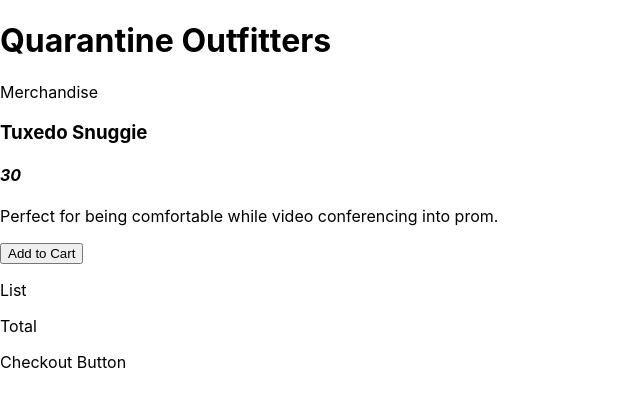
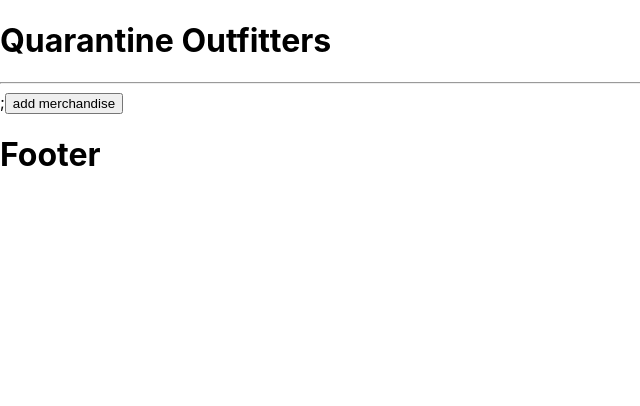
Before and after one commit to kwicz/merch-site, a React (Create React App) app: page / in a window 1280 px wide. Shown: the top 406 px of the page, without its empty margins (0-640 px from the left). Built offline with nearby package versions, Linux system fonts and the light colour scheme.

Commit message:
add Item Control and update Item files
Co-authored-by: Matt Taylor <taylor.matt@protonmail.com>
Co-authored-by: Patrick Delaney <Prestwick97@gmail.com>
Co-authored-by: S. Podolak <stephpodolak@gmail.com>

```diff
--- a/src/components/App.js
+++ b/src/components/App.js
@@ -1,15 +1,16 @@
 import React from "react";
 import Header from "./Layout/Header";
-import Cart from "./Cart/Cart";
-import Merchandise from "./Merchandise/Merchandise";
+// import CartControl from './CartControl';
+import Footer from './Layout/Footer';
+import ItemControl from "./Merchandise/ItemControl";
 
 
 function App(){
   return (
     <React.Fragment>
       <Header />
-      <Merchandise />
-      <Cart />
+      <ItemControl />
+      <Footer />
     </React.Fragment>
   );
 }
--- a/src/components/Cart/Cart.js
+++ b/src/components/Cart/Cart.js
@@ -1,16 +1,32 @@
-import React from 'react';
-import List from './List';
-import Total from './Total';
-import CheckoutButton from './CheckoutButton';
+// import React from 'react';
+// // import List from './List';
+// import Total from './Total';
+// import CheckoutButton from './CheckoutButton';
+// import Item from '../Merchandise/Item';
 
-const Cart = () => {
-  return (
-    <React.Fragment>
-      <List />
-      <Total />
-      <CheckoutButton />
-    </React.Fragment>
-  );
-}
+// class Cart extends React.Component {
 
-export default Cart;
+//   constructor(props) {
+//     super(props);
+//     this.state = {
+//       userCart: []
+//     };
+//   }
+
+//     render() {
+//       return (
+//         <React.Fragment>
+//           {userCart.map((item, index) =>
+//             <Item
+//             name={item.name}
+//             price={item.price}
+//             key={index}/>
+//             )}
+//           <Total />
+//           <CheckoutButton />
+//         </React.Fragment>
+//       );
+//     }
+// }
+
+// export default Cart;
--- a/src/components/Cart/CheckoutButton.js
+++ b/src/components/Cart/CheckoutButton.js
@@ -4,7 +4,7 @@ import React from 'react';
 const CheckoutButton = () => {
   return (
     <React.Fragment>
-      <p>Checkout Button</p>
+      <button>Checkout</button>
     </React.Fragment>
   );
 }
--- a/src/components/Cart/List.js
+++ b/src/components/Cart/List.js
@@ -1,13 +1,19 @@
-import React from 'react';
-import PropTypes from "prop-types";
+// import React from 'react';
+// import PropTypes from "prop-types";
 
 
-const List = () => {
-  return (
-    <React.Fragment>
-      <p>List</p>
-    </React.Fragment>
-  );
-}
+// const List = () => {
+//   return (
+//     <React.Fragment>
+//       <p>List</p>
+//     </React.Fragment>
+//   );
+// }
 
-export default List;
+// List.propTypes = {
+//   name: PropTypes.string,
+//   price: PropTypes.number,
+//   description: PropTypes.string
+// };
+
+// export default List;
--- a/src/components/Cart/Total.js
+++ b/src/components/Cart/Total.js
@@ -4,7 +4,7 @@ import React from 'react';
 const Total = () => {
   return (
     <React.Fragment>
-      <p>Total</p>
+      <p>Total: </p>
     </React.Fragment>
   );
 }
--- /dev/null
+++ b/src/components/CartControl.js
@@ -0,0 +1,47 @@
+import React from 'react';
+import Merchandise from './Merchandise/Merchandise';
+import Cart from './Cart/Cart';
+
+class CartControl extends React.Component {
+
+  constructor(props) {
+    super(props);
+    this.state = {
+      // formVisibleOnPage: false,
+      masterCartList: []
+    };
+  }
+
+  handleAddingNewItemToCart = (newItem) => {
+    const newMasterCartList = this.state.masterCartList.concat(newItem);
+    this.setState({masterCartList: newMasterCartList});
+    // this.setState({formVisibleOnPage: false});
+  }
+
+  // handleClick = (event) => {
+  //   this.setState(prevState => ({
+  //     formVisibleOnPage: !prevState.formVisibleOnPage
+  //   }));
+  // }
+
+
+  render() {
+    let currentlyVisibleState = null;
+    let buttonText = null;
+    if (this.state.formVisibleOnPage) {
+      currentlyVisibleState = <Cart  onNewItemAddition={this.handleAddingNewItemToCart} />;
+      buttonText = "Return to Merchandise";
+    } else {
+      currentlyVisibleState = <Merchandise merchandise={this.state.masterMerchList}/>
+      buttonText = "add Merchandise";
+    }
+    return (
+      <React.Fragment>
+        {currentlyVisibleState}
+        <button onClick={this.handleClick}>{buttonText}</button>
+      </React.Fragment>
+    );
+  }
+}
+
+export default CartControl;
--- a/src/components/Merchandise/Item.js
+++ b/src/components/Merchandise/Item.js
@@ -2,13 +2,16 @@ import React from 'react';
 import PropTypes from "prop-types";
 // import { v4 } from 'uuid';
 
-const Item = (props) => {
+function Item(props) {
   return (
     <React.Fragment>
       <h3>{props.name}</h3>
       <h4><em>{props.price}</em></h4>
       <p>{props.description}</p>
-      <button>Add to Cart</button>
+      <p>{props.quantity}</p>
+      {/* <form onSubmit = {handleAddingNewItemToCart}>
+        <button>Add to Cart</button>
+      </form> */}
     </React.Fragment>
   );
 };
@@ -17,7 +20,8 @@ const Item = (props) => {
 Item.propTypes = {
   name: PropTypes.string,
   price: PropTypes.number,
-  description: PropTypes.string
+  description: PropTypes.string,
+  quantity: PropTypes.number
 };
 
 export default Item;
--- /dev/null
+++ b/src/components/Merchandise/ItemControl.js
@@ -0,0 +1,47 @@
+import React from 'react';
+import NewItemForm from './NewItemForm';
+import Merchandise from './Merchandise';
+
+
+class ItemControl extends React.Component {
+
+  constructor(props) {
+    super(props);
+    this.state = {
+      formVisibleOnPage: false,
+      masterMerchList: []
+    };
+  }
+
+  handleAddingNewItemToList = (newItem) => {
+    const newMasterMerchList = this.state.masterMerchList.concat(newItem);
+    this.setState({masterMerchList: newMasterMerchList});
+    this.setState({formVisibleOnPage: false});
+  }
+
+  handleClick = () => {
+    this.setState(prevState => ({
+      formVisibleOnPage: !prevState.formVisibleOnPage
+    }));
+  }
+
+  render() {
+    let currentlyVisibleState = null;
+    let buttonText = null;
+    if (this.state.formVisibleOnPage) {
+      currentlyVisibleState = <NewItemForm onNewTicketCreation={this.handleAddingNewTicketToList} />;
+      buttonText = "Return to Merchandise";
+    } else {
+      currentlyVisibleState = <Merchandise merchandiseList={this.state.masterMerchList}/>
+      buttonText = "add merchandise";
+    }
+    return (
+      <React.Fragment>
+        {currentlyVisibleState}
+        <button onClick={this.handleClick}>{buttonText}</button>
+      </React.Fragment>
+    );
+  }
+}
+
+export default ItemControl;
--- a/src/components/Merchandise/Merchandise.js
+++ b/src/components/Merchandise/Merchandise.js
@@ -1,29 +1,35 @@
 import React from 'react';
 import Item from './Item';
-import { v4 } from 'uuid';
+import PropTypes from 'prop-types';
 
-const masterMerchList = [
-  {
-    name: 'Tuxedo Snuggie',
-    price: 30,
-    description: 'Perfect for being comfortable while video conferencing into prom.'
-  }
-]
+// const merchandiseList = [
+//   {
+//     name: 'Tuxedo Snuggie',
+//     price: 30,
+//     description: 'Perfect for being comfortable while video conferencing into prom.'
+//   }
+// ]
 
-const Merchandise = () => {
+function Merchandise(props) {
   return (
     <React.Fragment>
-      <p>Merchandise</p>
-      {masterMerchList.map((item, index) =>
+      <hr/>
+      {props.merchandiseList.map((item, index) =>
         <Item
           name={item.name}
           price={item.price}
           description={item.description}
+          quantity={item.quantity}
           key={index}/>
-      )}
+        )};
+
     </React.Fragment>
   );
 }
 
+Merchandise.propTypes = {
+  merchandiseList: PropTypes.array
+};
+
 
 export default Merchandise;
--- /dev/null
+++ b/src/components/Merchandise/NewItemForm.js
@@ -0,0 +1,40 @@
+import React from "react";
+import { v4 } from 'uuid';
+import PropTypes from "prop-types";
+
+function NewItemForm(props) {
+
+  function handleNewItemFormSubmission(event) {
+    event.preventDefault();
+    props.onNewItemCreation({name: event.target.name.value, price: event.target.price.value, description: event.target.description.value, quantity: event.target.quantity.value, id: v4()});
+  }
+
+  return(
+    <React.Fragment>
+      <form onSubmit= {handleNewItemFormSubmission}>
+        <input
+          type='text'
+          name='name'
+          placeholder='Item Name'/>
+        <input
+          type='number'
+          name='price'
+          placeholder='Price'/>
+        <input
+          type='text'
+          name='description'
+          placeholder='Description'/>
+        <input
+          type='number'
+          name='quantity'
+          placeholder='Quantity'/>
+      </form>
+    </React.Fragment>
+  );
+}
+
+NewItemForm.propTypes = {
+  onNewItemCreation: PropTypes.func
+};
+
+export default NewItemForm;
```
Also changed, not shown: src/components/Merchandise/Button.js (added, +13 -0 lines).
